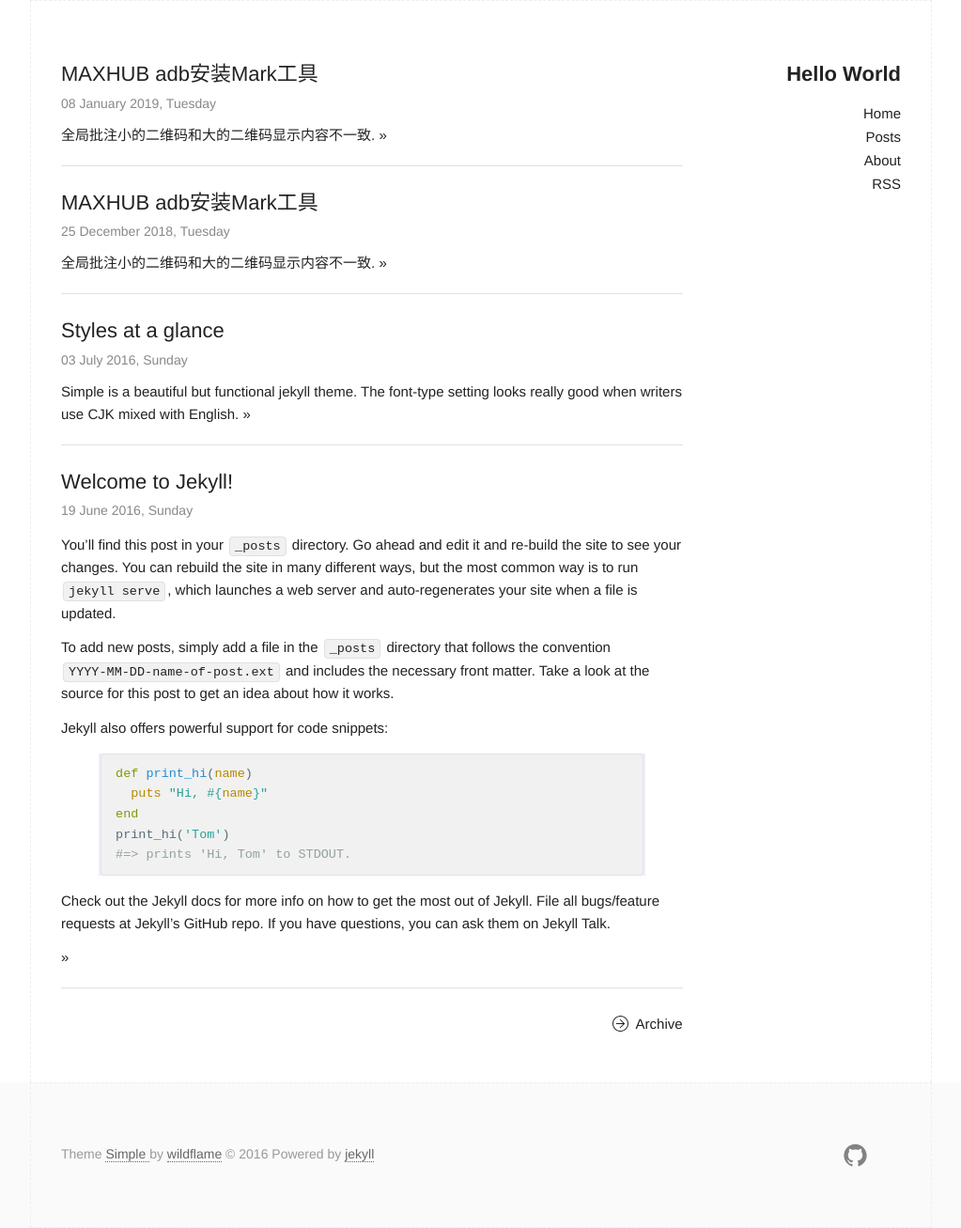
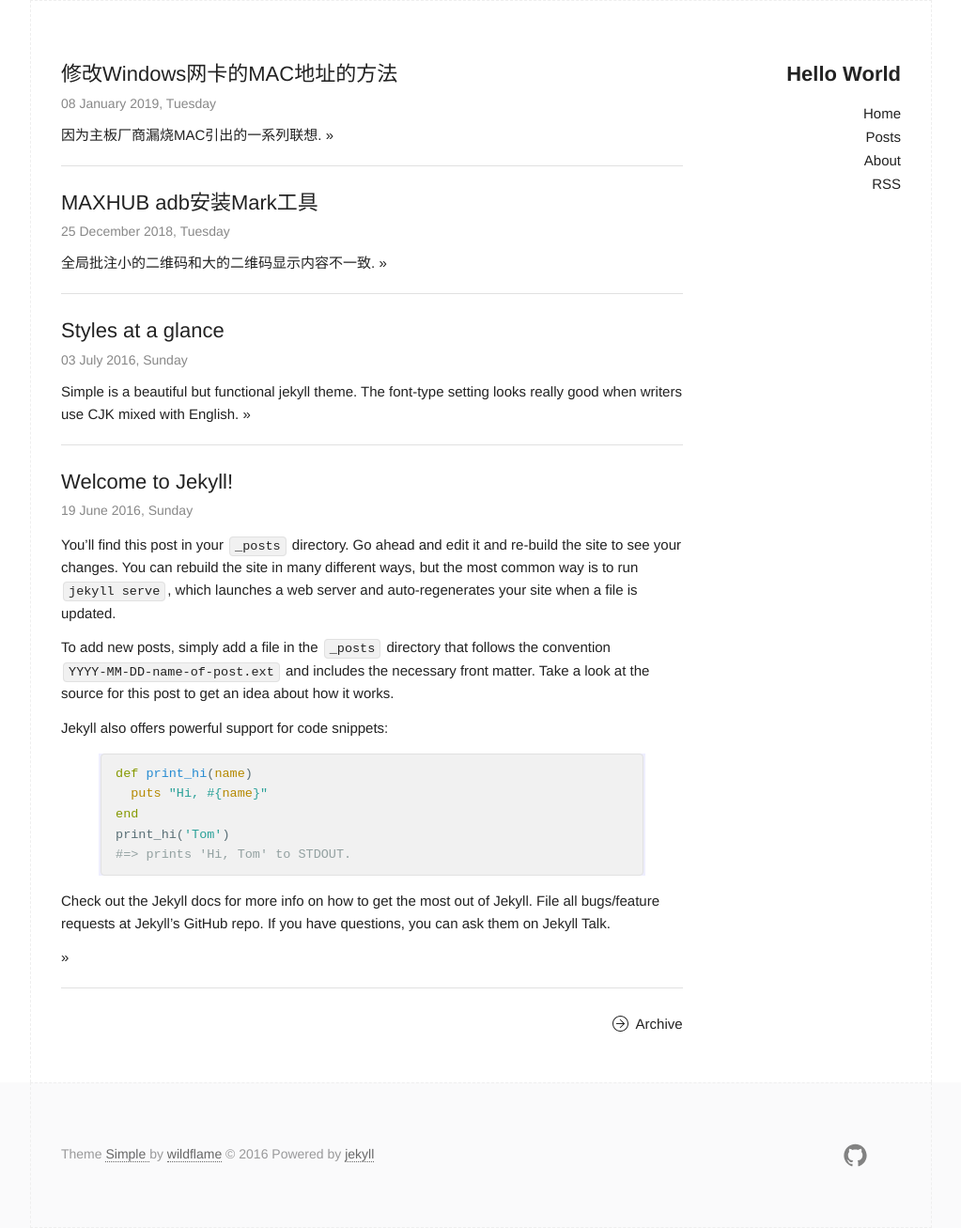
Before and after one commit to nlls1990/nlls1990.github.io, a Jekyll site: the page built from index.html, in a window 1280 px wide. Shown: the whole page at 94% size, without its empty margins (128-1151 px from the left). Built offline with Jekyll 4.4.1, drawn with Linux system fonts in a browser that asks for light colours; some of the changed lines change nothing that is shown.

Commit message:
change title and description

````diff
--- a/_posts/2019-1-8-Modify-pc-mac-address.md
+++ b/_posts/2019-1-8-Modify-pc-mac-address.md
@@ -1,52 +1,31 @@
 ---
 layout: post
-title:  MAXHUB adb安装Mark工具
-category: MAXHUB
-description: 全局批注小的二维码和大的二维码显示内容不一致.
+title:  修改Windows网卡的MAC地址的方法
+category: Windows
+description: 因为主板厂商漏烧MAC引出的一系列联想.
 ---
 
-## 背景介绍
-广州海珠区某客户，在直播过程中使用二代机MAXHUB产品，在使用过程中使用全局批注进行截图备份， 但是通过批注生成的二维码，小的二维码和大的二维码扫出来的内容不是同一个。
+### 背景介绍
+海外客户在开箱一个PC模块后，插入网线总是无法联网，进入cmd命令行后，发现MAC地址为空。
+![MAC地址为0](https://api.superbed.cn/pic/5c3462209dc6d651dda7daa6)
 
-## MAXHUB adb推送全局批注软件
-[apk下载链接](https://drive.cvte.com/p/DVaUf4wQxA8Ym7ID)
-**Step 1** 进入设置-关于，点击用户协议，狂点MAXHUB的图标，打开ADB
-![d75a82591f673d895cb0859ec703a9ab.png](evernotecid://721934AE-46B8-4DCD-A3C6-A872FC7608A1/appyinxiangcom/9795879/ENResource/p2043)
 
-**Step 2** 使用终端adb连接设备
-```
-adb connect MAXHUB_IP
-```
 
-**Step 3** 切换adb为root身份
-```
-adb root
-```
+### 解决方法
+设备在海外，而且事情紧急，只能通过软件去烧写MAC的方法。通过搜索引擎查询， Windows系统是可以手动修改MAC地址的。操作步骤如下：
+![手动烧写MAC地址的方法](https://api.superbed.cn/pic/5c3462859dc6d6521665fb65)
 
-**Step 4** 重新remount挂载磁盘，这样就可读写了
-```
-adb remount
-```
 
-**Step 5** 进入shell，删除MaxhubMark
-```
-adb shell
-cd /system/app
-rm -rf MaxhubMark
-```
+### 操作方法
+计算机右键-管理-设备管理-网络适配器-Realtek XXXX-属性-高级-属性-网络地址-将不存在改为值，填上MAC保存即可。
 
-**Step 6** 重启安卓
-```
-reboot
-```
+### 思考 修改MAC地址的用途？
 
-**Step 7** 重新adb连接后，安装apk,提示Success后就可以了
-```
-adb connect MAXHUB_IP
-adb install ~/Desktop/MaxhubMark_master_maxhub_hisi510_release_R.0.1.58
+1. 一般的对于一些单位或者是学校来说，他们的局域网里都有这样的一个情况，那就是通过代理上Internet的时候，大多数的情况下是利用MAC-IP绑定方式来进行验证的。通过修改MAC-IP来获得一些上网的权限。
 
-/Users/lucida/Desktop/MaxhubMark_master_maxhub_hi...file pushed. 0.4 MB/s (11269925 bytes in 28.210s)
-	pkg: /data/local/tmp/MaxhubMark_master_maxhub_hisi510_release_R.0.1.58.apk
-Success
-```
-**Step 8** 最后验证一下，全局批注的大二维码和小二维码是不是一致的，就可以了
+2. 通过修改MAC地址，我们就可以实现IP欺骗目的，利用这样的手段可以截获一些数据包来进行操作。
+
+3. 有的时候我们买了不正规厂家所生产的网卡，使用的时候发现两块地址一模一样，因此需要更改其中之一，当然这样的事情很少发生。
+
+参考：
+[修改mac地址有什么用？](https://product.pconline.com.cn/itbk/software/dnyw/1707/9669898.html)
````
